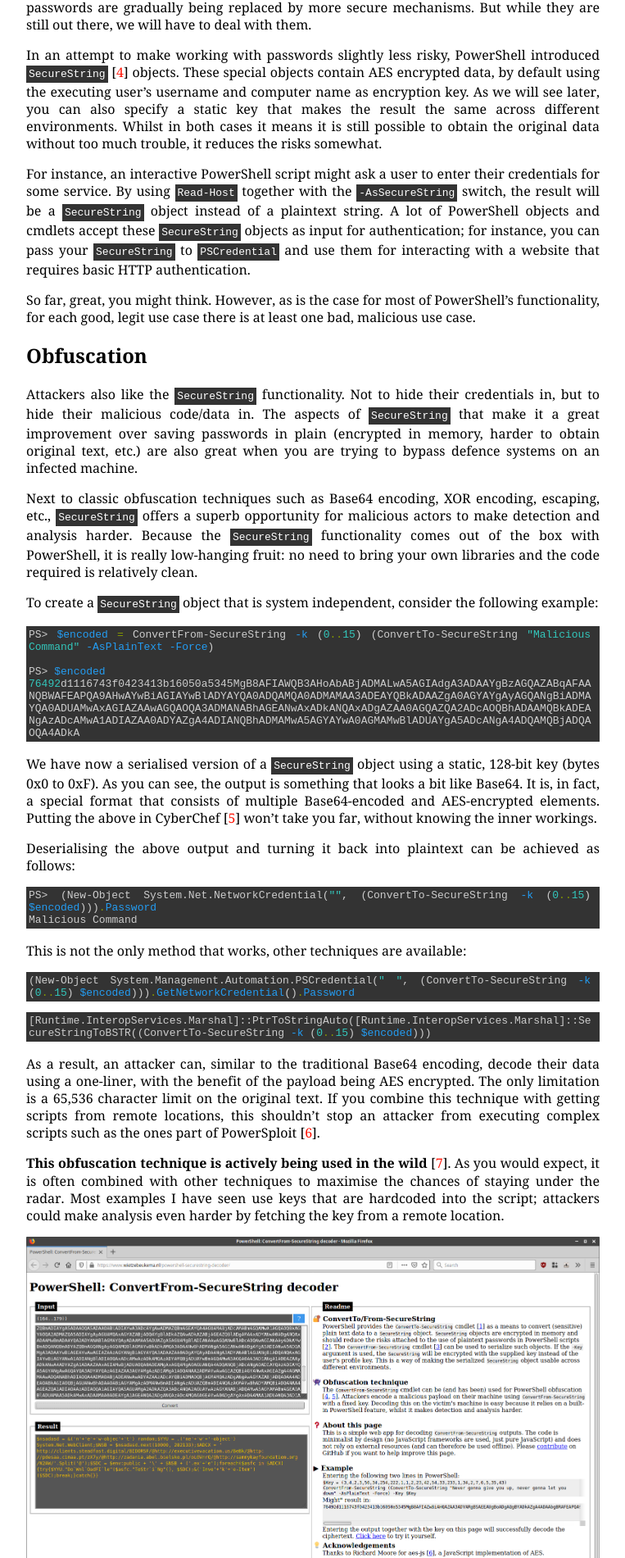
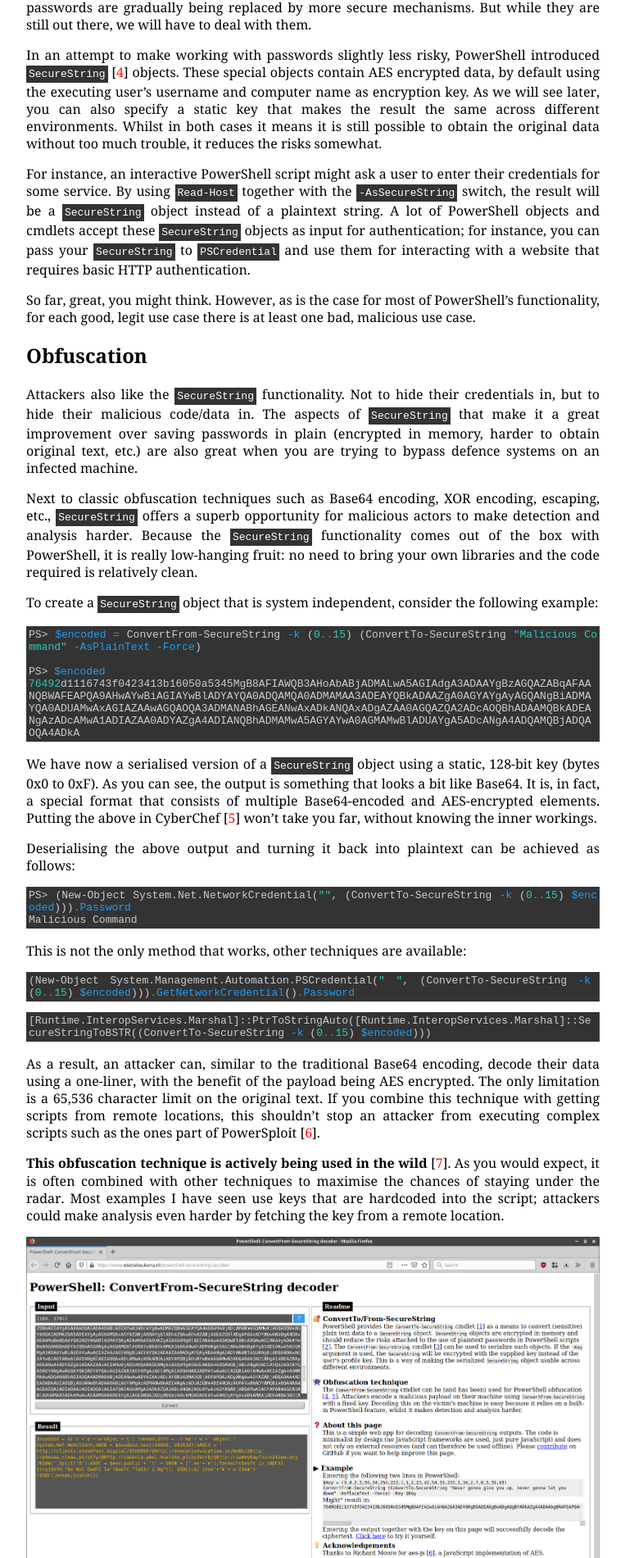
Before and after one commit to wietze/wietze.github.io, a Jekyll site: the page built from _posts/2020-01-20-powershell-obfuscation-using-securestring.md, in a window 1280 px wide. Shown: the part 884-2785 px from the top of the page at 82% size, without its empty margins (258-1021 px from the left). Built offline with Jekyll 4.4.1, drawn with Linux system fonts in a browser that asks for light colours.

Commit message:
Fixed code block overflow issue in Chrome

```diff
--- a/_sass/code.scss
+++ b/_sass/code.scss
@@ -4,7 +4,7 @@ code {
     padding: 3px;
     display: inline-block;
     max-width: 100%;
-    word-wrap: anywhere;
+    word-break: break-all;
     white-space: break-spaces;
 }
 
--- a/_sass/typography.scss
+++ b/_sass/typography.scss
@@ -53,15 +53,6 @@
             }
         }
     }
-    code {
-        background: #333;
-        color: white;
-        padding: 3px;
-        display: inline-block;
-        max-width: 100%;
-        word-wrap: anywhere;
-        white-space: break-spaces;
-    }
     img {
         text-align: center;
         width: 100%;
```
